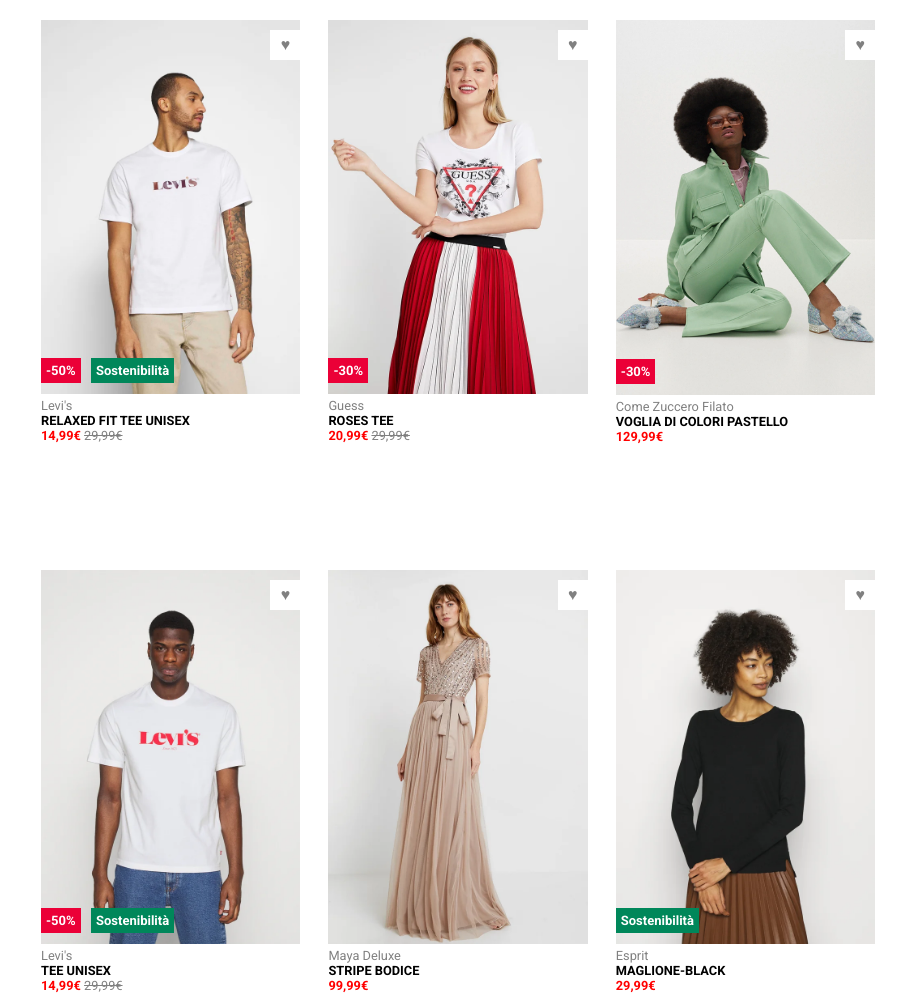
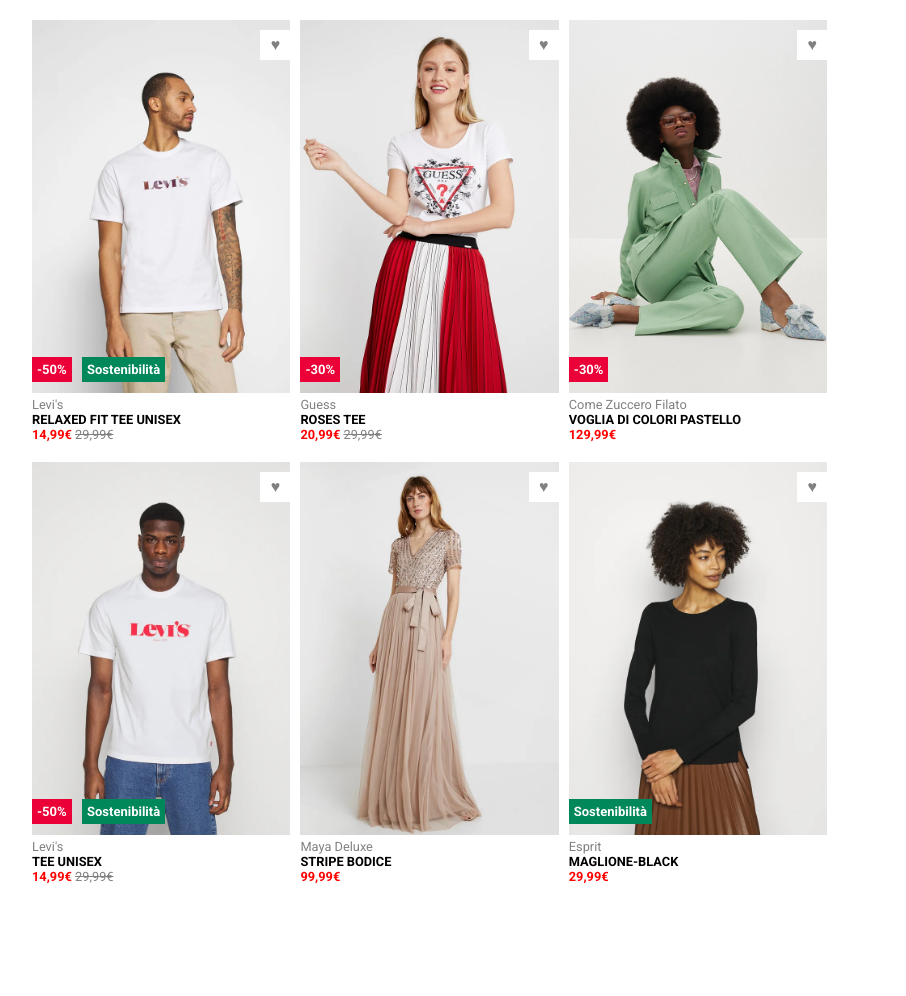
Before and after one commit to Angeloamenta/html-css-boolando, a plain HTML site: page index.html in a window 1280 px wide. Shown: the whole page, without its empty margins (165-1071 px from the left). After the commit the page ends 904 px from the top, so only its background shows below. Drawn offline with Linux system fonts and the light colour scheme.

Commit message:
overflow

```diff
--- a/css/style.css
+++ b/css/style.css
@@ -25,22 +25,22 @@ main {
 /* row */
 .row-up {
     width: 100%;
-    height: 530px;
+    overflow: auto;
 }
 
 .row-down {
     margin-top: 20px;
     width: 100%;
-    height: 530px;
+    overflow: auto;
 }
 
 /* box */
 .box {
     /* width: calc(30% - 25px) ; */
-    height: 100%;
+
     /* margin: 0 30px; */
-    width: calc(40% - 99px);
-    margin: 0 14px;
+    width: calc(40% - 100px);
+    margin: 0 5px;
     float: left;
 }
 
```
